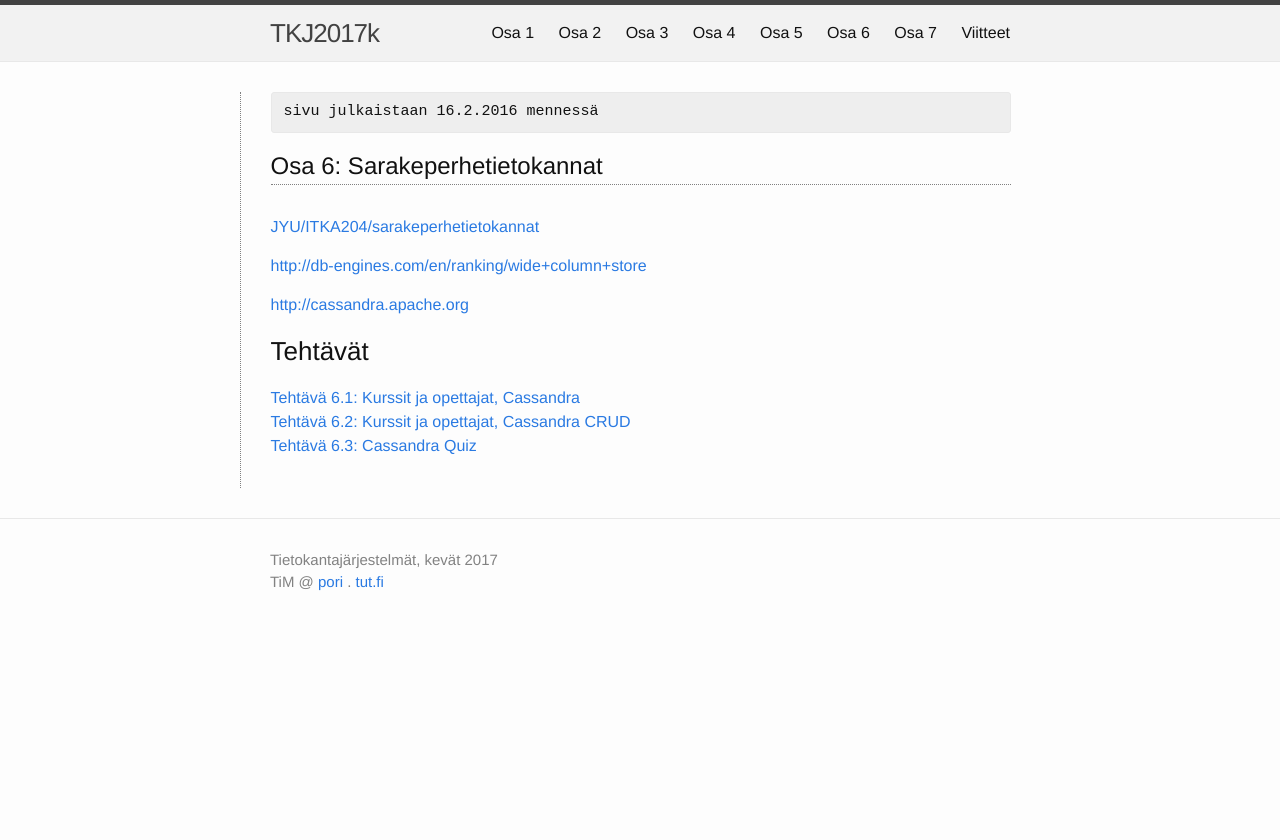
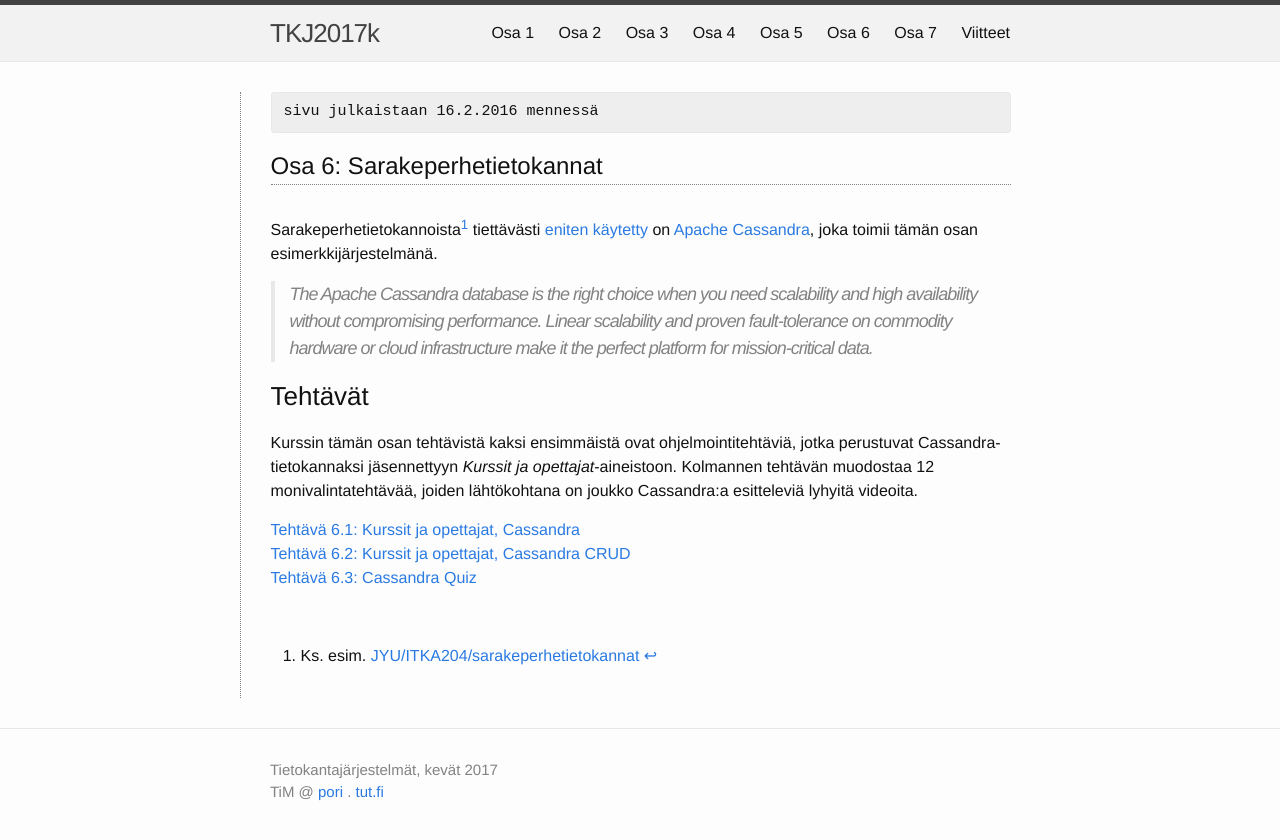
Before and after one commit to timedu/tkj2017k, a Jekyll site: the page built from docs/_osa6/index.md, in a window 1280 px wide. Shown: the top 840 px of the page. Built offline with Jekyll 4.4.1, drawn with Linux system fonts in a browser that asks for light colours.

Commit message:
part 6 intro draft

```diff
--- a/docs/_osa6/index.md
+++ b/docs/_osa6/index.md
@@ -5,13 +5,21 @@ kesken: 1
 julkaisu: 16.2.2016
 ---
 
-[JYU/ITKA204/sarakeperhetietokannat]( https://tim.jyu.fi/view/kurssit/tktl/itka204/kurssimoniste#sarakeperhetietokannat)
+Sarakeperhetietokannoista[^1] tiettävästi [eniten käytetty][ranking] on [Apache Cassandra][cassandra], joka toimii tämän osan esimerkkijärjestelmänä.
 
-<http://db-engines.com/en/ranking/wide+column+store>
+[^1]: Ks. esim. [JYU/ITKA204/sarakeperhetietokannat]( https://tim.jyu.fi/view/kurssit/tktl/itka204/kurssimoniste#sarakeperhetietokannat)
 
-<http://cassandra.apache.org>
+[ranking]: http://db-engines.com/en/ranking/wide+column+store
+[cassandra]: http://cassandra.apache.org
+
+
+> The Apache Cassandra database is the right choice when you need scalability and high availability without compromising performance. Linear scalability and proven fault-tolerance on commodity hardware or cloud infrastructure make it the perfect platform for mission-critical data.
+
 
 ### Tehtävät
 
+Kurssin tämän osan tehtävistä kaksi ensimmäistä ovat ohjelmointitehtäviä, jotka perustuvat Cassandra-tietokannaksi jäsennettyyn *Kurssit ja opettajat*-aineistoon. Kolmannen tehtävän muodostaa 12 monivalintatehtävää, joiden lähtökohtana on joukko Cassandra:a esitteleviä lyhyitä videoita.
 
 {% include exercises_list.md %}
+
+<br/>
```
